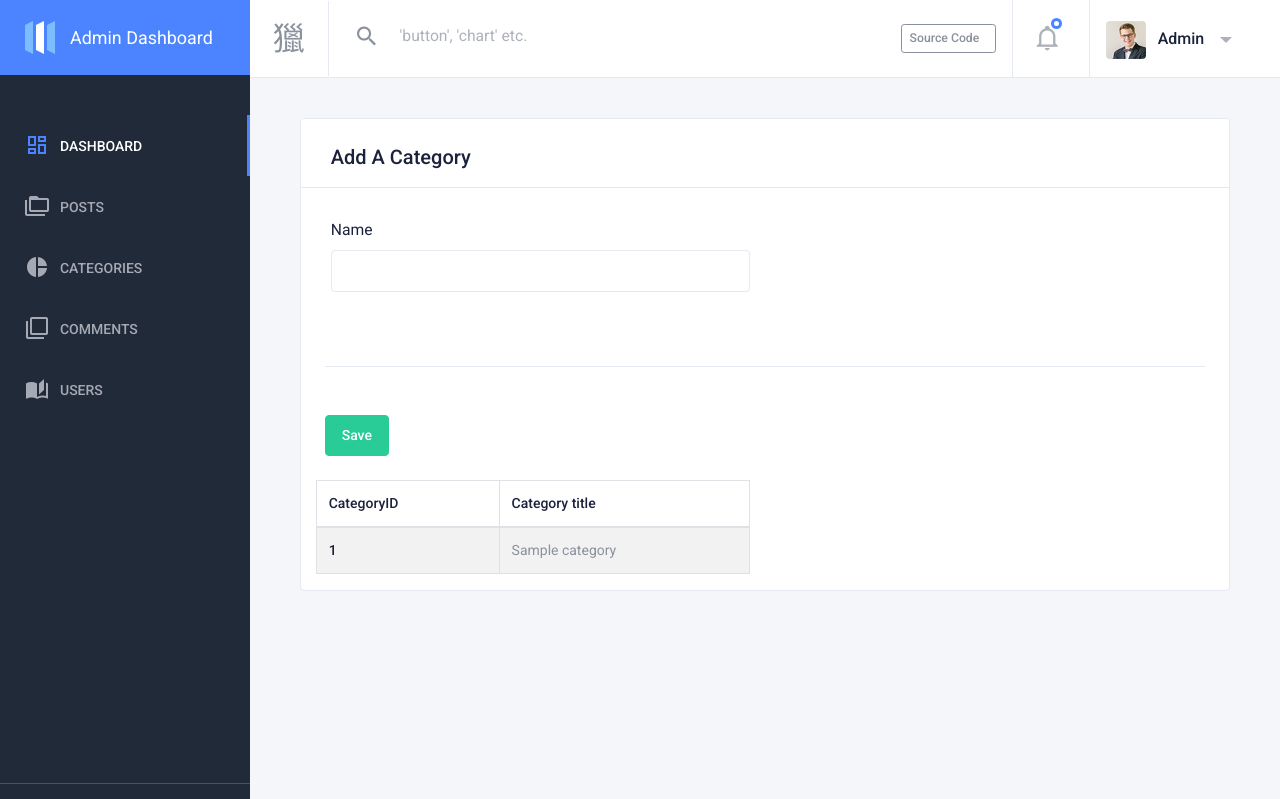
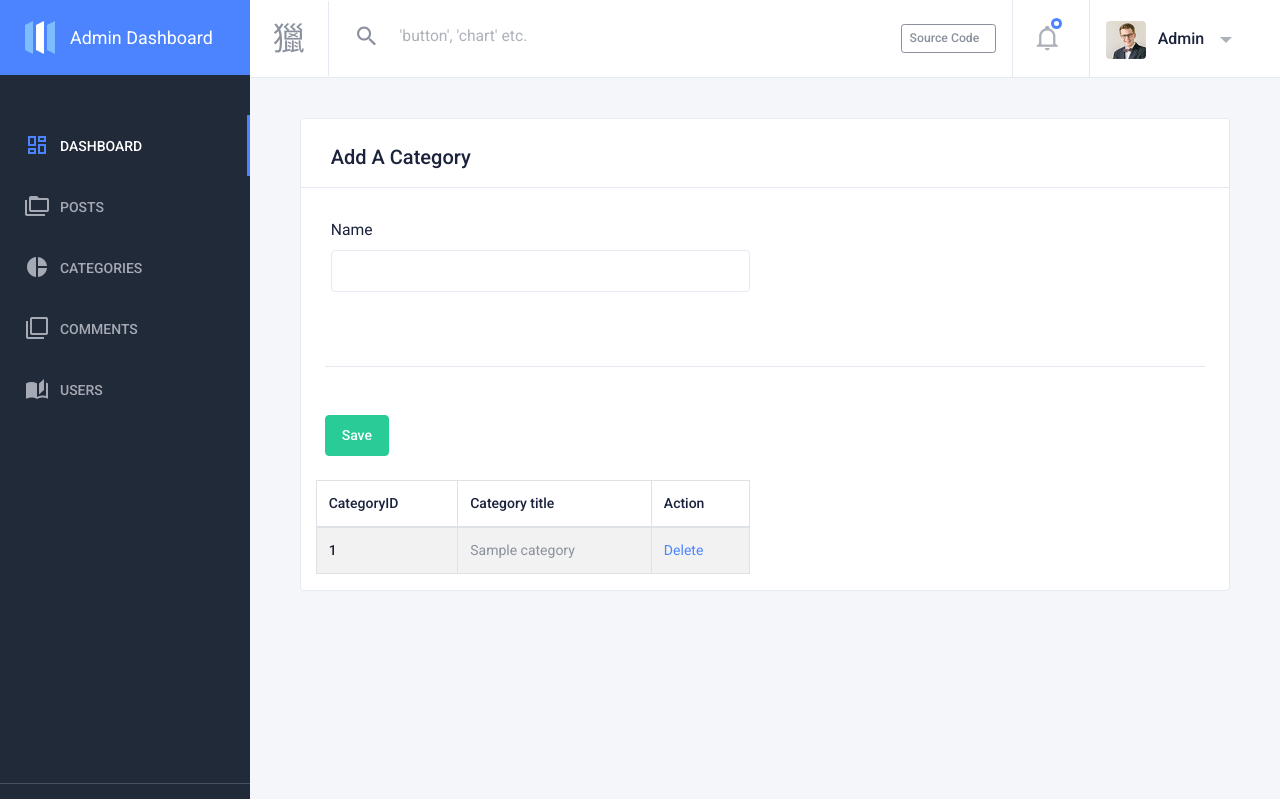
Before and after one commit to austinStan/blogging-system, a PHP site: page /admin/category.php in a window 1280 px wide. Shown: the top 799 px of the page. Run offline with PHP 8.4, Linux system fonts and the light colour scheme; tables that the repository leaves empty or names only in its code hold one stand-in row (values such as "Sample post"); some libraries are stand-ins or nearby versions.

Commit message:
Update delete

```diff
--- a/admin/category.php
+++ b/admin/category.php
@@ -49,6 +49,7 @@
               <thead>
                 <th>CategoryID</th>
                 <th>Category title</th>
+                <th>Action</th>
               </thead>
               <tbody>
                <?php show_category(); ?>
--- a/admin/includes/functions.php
+++ b/admin/includes/functions.php
@@ -42,9 +42,30 @@ function show_category(){
        echo "<tr>";
        echo "<td>{$cat_id}</td>";
        echo "<td>{$cat_title}</td>";
+       echo "<td><a href='category.php?delete_id={$cat_id}'>Delete</a></td>";
        echo "</tr>";
   }
 }
 
+ function delete_category(){
+   global $connection;
+
+   if(isset($_GET['delete_id'])){
+     $cat_id=$_GET['delete_id'];
+
+     $query="DELETE FROM categories WHERE cat_id = $cat_id";
+     $result=mysqli_query($connection,$query);
+     if(!$result){
+       die('couldnot delete'.mysqli_error());
+     }
+     else{
+      header("Location:category.php?category_deleted");//page redirect
+     }
+   }
+
+ }
+ delete_category();
+
+
 
 ?>
```
